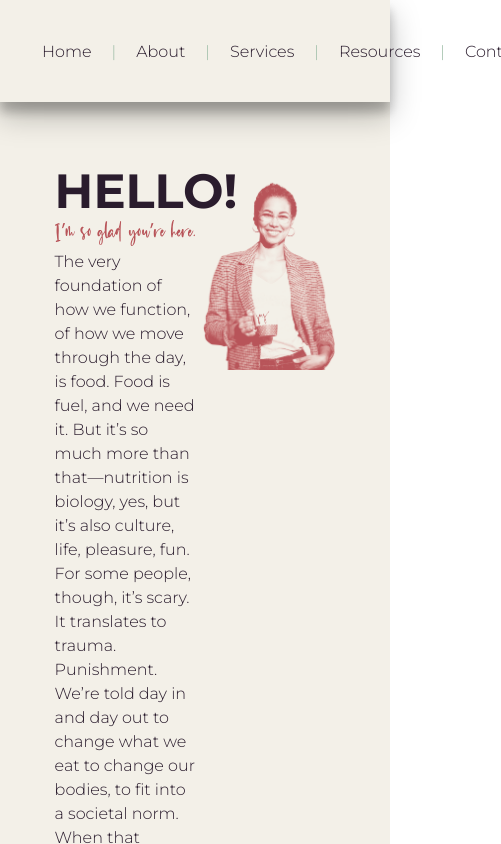
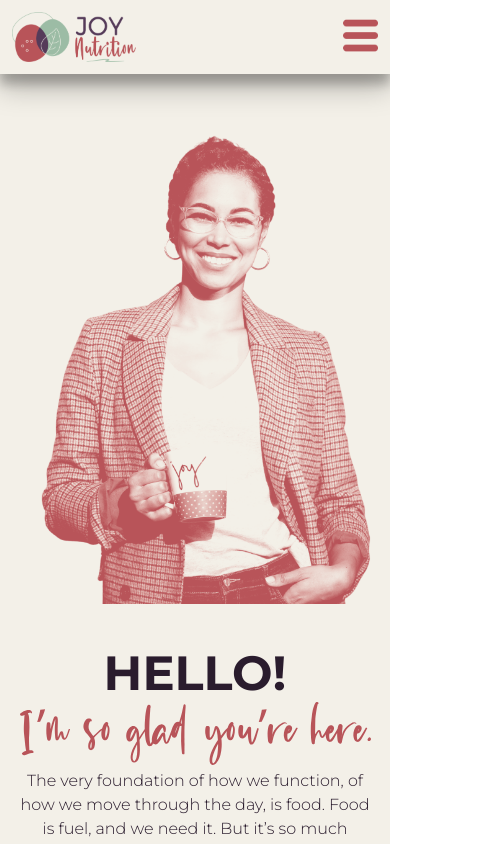
Before and after one commit to chijiokeokafo/joy-nutrition, a Vue app: page / in a window 390 px wide. Shown: the top 844 px of the page, 501 px wide, since content can reach past the window. Built offline with nearby package versions, Linux system fonts and the light colour scheme.

Commit message:
Mobile Work

```diff
--- a/src/App.vue
+++ b/src/App.vue
@@ -28,6 +28,7 @@ export default {
 
 <style>
   @import './assets/styles/main.css';
+  @import './assets/styles/mobile.css';
 
   /*.pageFade-enter {
       opacity: 0;
--- a/src/assets/styles/main.css
+++ b/src/assets/styles/main.css
@@ -47,6 +47,18 @@ strong { font-weight: 700 !important; }
 
 .pageFade-enter,
 .pageFade-leave-active {
+  opacity: 0
+}
+
+.menuFade-enter-active,
+.menuFade-leave-active {
+  transition-duration: 0.5s;
+  transition-property: opacity;
+  transition-timing-function: ease;
+}
+
+.menuFade-enter,
+.menuFade-leave-active {
   opacity: 0
 }
 
--- /dev/null
+++ b/src/assets/styles/mobile.css
@@ -0,0 +1,7 @@
+@media (max-width: 1000px) {
+	/*HOME*/
+	.hero-section {
+		flex-direction: column;
+
+	}
+}
--- a/src/components/Footer.vue
+++ b/src/components/Footer.vue
@@ -62,8 +62,16 @@
     transition all 0.125s ease
 
   .social
-
     img
       display block
       margin-bottom 20px
+
+  @media (max-width: 1000px)
+    .inner-footer
+      flex-flow row wrap
+      width 100%
+
+      .contact.text-left
+        width 100%
+        margin-top 40px
 </style>
--- a/src/components/Nav.vue
+++ b/src/components/Nav.vue
@@ -6,6 +6,7 @@
       </div>
     </router-link>
 
+    <div class="show-hide">
       <div class="nav-links">
         <router-link to="/">
           <h1>Home</h1>
@@ -33,6 +34,33 @@
         </a>
       </div>
     </div>
+    <div class="mobile-toggle" @click="toggleMobileNav()">
+      <img src="@/assets/img/mobile.png" alt="">
+    </div>
+    <transition name="menuFade">
+      <div class="mobile-links" v-if="isMobileNav">
+        <router-link to="/" @click="this.isMobileNav = false">
+          <h1>Home</h1>
+        </router-link>
+        <router-link to="/about" @click="this.isMobileNav = false">
+          <h1>About</h1>
+        </router-link>
+        <router-link to="/services" @click="this.isMobileNav = false">
+          <h1>Services</h1>
+        </router-link>
+        <router-link to="resources" @click="this.isMobileNav = false">
+          <h1>Resources</h1>
+        </router-link>
+        <router-link to="contact" @click="this.isMobileNav = false">
+          <h1>Contact</h1>
+        </router-link>
+
+        <a target="_blank" style="" href="https://joynutrition.janeapp.com/">
+          <h1>Book an Appointment</h1>
+        </a>
+      </div>
+    </transition>
+  </div>
 </template>
 
 <script>
@@ -41,7 +69,8 @@ export default {
   data: () => ({
     showHeader: true,
     lastScrollPosition: 0,
-    scrollOffset: 40
+    scrollOffset: 40,
+    isMobileNav: false
   }),
   mounted () {
     this.lastScrollPosition = window.pageYOffset
@@ -61,6 +90,9 @@ export default {
       }
       this.showHeader = window.pageYOffset < this.lastScrollPosition
       this.lastScrollPosition = window.pageYOffset
+    },
+    toggleMobileNav () {
+      this.isMobileNav = !this.isMobileNav
     }
   }
 }
@@ -82,6 +114,11 @@ export default {
 
     &.is-hidden
       transform: translateY(-100%);
+
+  .show-hide
+    width calc( 100% - 100px )
+    display flex
+    align-self stretch
 
   .nav-links
     display flex
@@ -153,4 +190,71 @@ export default {
       color #F3F0E8
       font-family 'Montserrat', sans-serif
 
+  .mobile-toggle,
+  .mobile-links
+    display none
+
+  .mobile-links
+    position absolute
+    top 74px
+    left 0
+    background-color #9cbca5
+    padding 20px
+    width 100%
+
+  .show-enter-active,
+  .show-leave-enter
+    transform translateX(0)
+    transition all .3s linear
+
+  .show-enter,
+  .show-leave-to
+    transform translateX(100%)
+
+  @media (max-width: 1200px)
+    .logo img
+      height 50px
+
+  @media (max-width: 1000px)
+    .logo
+      padding 0
+
+      img
+        height 50px
+
+    .main-nav-container
+      padding 12px
+      position relative
+
+    .nav-links,
+    .book-an-appt
+      display none
+
+    .show-hide
+      position absolute
+      top 100px
+      left -300px
+
+    .mobile-toggle
+      display block
+
+      img
+        width 35px
+
+    .mobile-links
+      display block
+      // position absolute
+      // top 74px
+      // left 0
+      // background-color #9cbca5
+      // padding 20px
+      // width 100%
+
+      a
+        text-decoration none
+
+        h1
+          font-size 20px
+          font-weight 500
+          color #f3f0e8
 </style>
--- a/src/components/Signup.vue
+++ b/src/components/Signup.vue
@@ -2,10 +2,6 @@
   <div class="find-the-joy-section">
       <div class="inner">
         <h1 class="margin-bottom-10">FIND THE JOY AGAIN</h1>
-        <div class="input">
-          <input type="text" placeholder="Email Address">
-          <button class="green">Join</button>
-        </div>
       </div>
     </div>
 </template>
--- a/src/views/About.vue
+++ b/src/views/About.vue
@@ -113,4 +113,25 @@ export default {
   .education-inner
     max-width 900px
 
+  @media (max-width: 1000px)
+    .main-about-container
+      padding-top 0
+
+    .about-body
+      padding 40px 0
+
+      .row.inner
+        flex-direction column !important
+        width 70%
+
+        img
+          margin 0 auto
+          width 100%
+
+        p
+          width 100%
+
+    .education-hero
+      padding 80px 30px
+
 </style>
--- a/src/views/Contact.vue
+++ b/src/views/Contact.vue
@@ -94,4 +94,19 @@ export default {
   .contact-info
     img
       margin-right 20px
+
+  @media (max-width: 1000px)
+    .main-contact-container
+      padding-top 0
+
+    .contact-body
+      padding 40px 0
+
+      .inner.row
+        width 80%
+        flex-direction column
+
+        .contact-form
+          width 100%
+          margin 0 0 40px 0
 </style>
--- a/src/views/Home.vue
+++ b/src/views/Home.vue
@@ -251,4 +251,86 @@ export default {
     .expect-copy p
       margin-bottom 30px
 
+  @media (max-width: 1000px)
+    .home-container
+      padding-top 10px
+
+    .hero-section
+      flex-direction column-reverse
+      padding 0 0 60px 0
+
+      .hero-copy,
+      .hero-img
+        width 100%
+
+      .hero-img img
+        margin 0 auto
+        display block
+        max-height 600px
+
+      .hero-copy
+        text-align center
+        margin-top 40px
+
+    .hero-section .hero-cta-container
+      justify-content center
+
+    .mobile-toggle
+      display block
+      width 35px
+
+      img
+        width 100%
+
+    .help-section
+      padding-top 60px
+
+      .inner
+        width 85%
+
+    h1.text-center
+      font-size 40px !important
+
+    .help-section .help-copy .first-section
+      flex-direction column
+
+      img
+        top 0
+        margin 40px 0
+
+    .services-container
+      flex-direction column
+
+      .service
+        width 100%
+
+      .dot-separator
+        display none
+
+    .service-row.row
+      flex-direction column
+      align-items center !important
+
+      img
+        margin 0 0 30px 0
+
+    .expect-section
+      padding 60px 0 60px 0
+
+      .inner
+        width 85%
+
+      .expect-copy .first-section
+        display flex
+        flex-direction column
+        justify-content space-between
+        align-items center
+
+        img
+          top 0
+          margin 40px 0
+
+      .expect-copy p
+        margin-bottom 30px
+
 </style>
--- a/src/views/Resources.vue
+++ b/src/views/Resources.vue
@@ -71,4 +71,25 @@ export default {
       &:hover
         color #9CBCA5
 
+  @media (max-width: 1000px)
+    .main-resources-container
+      padding-top 0
+
+    .resources-body
+      padding 40px 0
+
+      .inner
+        padding 0
+        width 80%
+
+        p
+          font-size 16px
+
+        .row
+          flex-direction column
+
+          .service-block
+            width 100%
+            margin-bottom 30px
+
 </style>
--- a/src/views/Services.vue
+++ b/src/views/Services.vue
@@ -127,4 +127,18 @@ export default {
     width 100%
     margin-bottom 20px
 
+  @media (max-width: 1000px)
+    .main-services-container
+      padding-top 0
+
+    .services-body .col.inner
+      padding 0
+      width 80%
+
+      .row
+        flex-direction column
+
+        .service-block
+          width 100%
+          margin-bottom 30px
 </style>
```
Also changed, not shown: src/assets/img/mobile.png (added). Lines whose indentation alone changed are shown as unchanged.
